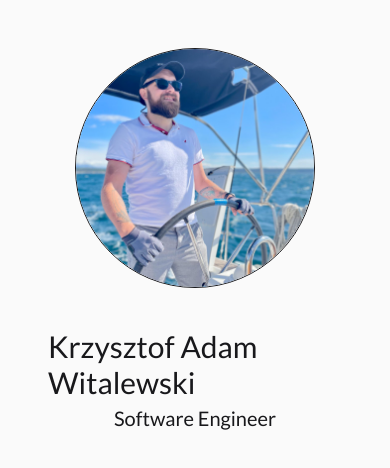
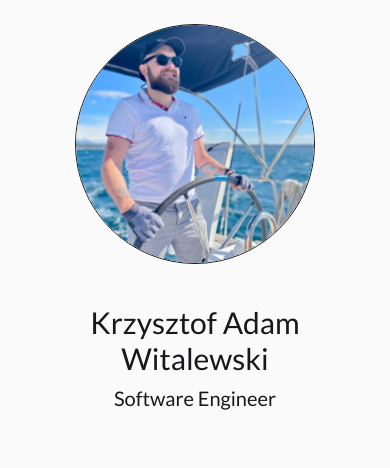
Before and after one commit to witalewski/witalewski.github.io, a Next.js app: page / in a window 390 px wide. Shown: the top 468 px of the page. Built offline with nearby package versions, Linux system fonts and the light colour scheme.

Commit message:
Improve layout on the smallest screens; remove unused tailwind config

```diff
--- a/src/app/page.tsx
+++ b/src/app/page.tsx
@@ -2,17 +2,16 @@ import Image from "next/image";
 
 export default function Home() {
   return (
-    <main className="flex min-h-screen flex-col items-center p-12">
+    <main className="flex min-h-screen flex-col items-center p-6 sm:p-12">
       <Image
         src="/portrait.jpg"
         alt="Portrait photo of Krzysztof Adam Witalewski steering a yacht"
-        className="rounded-full mb-10 border border-zinc-900 dark:border-zinc-300"
+        className="rounded-full border border-zinc-900 dark:border-zinc-300 mb-3 xs:mb-10"
         width={240}
         height={240}
-        priority
       />
-      <h1 className="text-3xl mb-1">Krzysztof Adam Witalewski</h1>
-      <h2 className="text-xl">Software Engineer</h2>
+      <h1 className="text-3xl mb-2 sm:mb-1 text-center">Krzysztof Adam Witalewski</h1>
+      <h2 className="text-xl text-center">Software Engineer</h2>
     </main>
   );
 }
--- a/tailwind.config.ts
+++ b/tailwind.config.ts
@@ -1,20 +1,18 @@
-import type { Config } from 'tailwindcss'
+import type { Config } from "tailwindcss";
 
 const config: Config = {
   content: [
-    './src/pages/**/*.{js,ts,jsx,tsx,mdx}',
-    './src/components/**/*.{js,ts,jsx,tsx,mdx}',
-    './src/app/**/*.{js,ts,jsx,tsx,mdx}',
+    "./src/pages/**/*.{js,ts,jsx,tsx,mdx}",
+    "./src/components/**/*.{js,ts,jsx,tsx,mdx}",
+    "./src/app/**/*.{js,ts,jsx,tsx,mdx}",
   ],
   theme: {
     extend: {
-      backgroundImage: {
-        'gradient-radial': 'radial-gradient(var(--tw-gradient-stops))',
-        'gradient-conic':
-          'conic-gradient(from 180deg at 50% 50%, var(--tw-gradient-stops))',
+      screens: {
+        xs: "375px",
       },
     },
   },
   plugins: [],
-}
-export default config
+};
+export default config;
```
